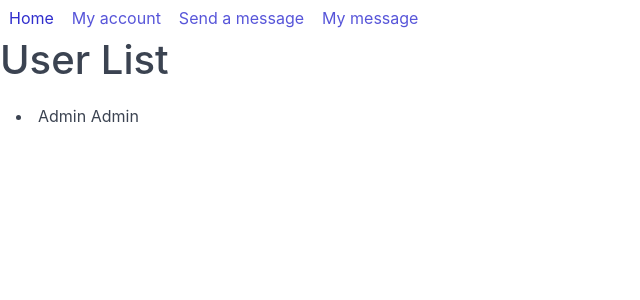
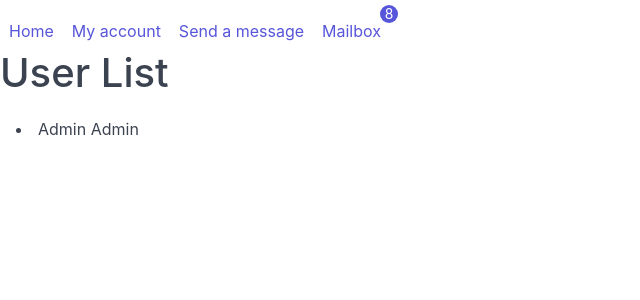
Before and after one commit to francesboc/Message_in_bottle, a Flask app: page /users in a window 1280 px wide. Shown: the top 300 px of the page, without its empty margins (0-640 px from the left). Run offline with Flask 2, Linux system fonts and the light colour scheme; data comes from the database, SQL or seed files in the repository; some libraries are stand-ins or nearby versions.

Commit message:
update UI and navbar

```diff
--- a/monolith/templates/index.html
+++ b/monolith/templates/index.html
@@ -2,15 +2,17 @@
   <head>
     <title>My Message in a Bottle -- Primer</title>
     <link rel="stylesheet" href="https://unpkg.com/spectre.css/dist/spectre.min.css">
+    <link rel="stylesheet" href="spectre-exp.min.css">
+    <link rel="stylesheet" href="spectre-icons.min.css">
     <meta charset="utf-8">
   </head>
   <body>
-    <header class="navbar">
+    <header class="navbar" style="margin-top: 1%;">
       <section class="navbar-section">
         <a href="/" class="btn btn-link">Home</a>
         <a href="/myaccount" class="btn btn-link">My account</a>
         <a href="/message/new" class="btn btn-link">Send a message</a>
-        <a href="#" class="btn btn-link">My message</a>
+        <a href="#" class="btn btn-link badge" data-badge="8">Mailbox</a>
       </section>
     </header>
     <h1>My Message in a Bottle -- Primer</h1>
--- a/monolith/templates/users.html
+++ b/monolith/templates/users.html
@@ -1,16 +1,18 @@
-<html>
+<html lang="en">
   <head>
     <title>My Message in a Bottle -- Primer</title>
     <link rel="stylesheet" href="https://unpkg.com/spectre.css/dist/spectre.min.css">
+    <link rel="stylesheet" href="spectre-exp.min.css">
+    <link rel="stylesheet" href="spectre-icons.min.css">
     <meta charset="utf-8">
   </head>
   <body>
-    <header class="navbar">
+    <header class="navbar" style="margin-top: 1%;">
       <section class="navbar-section">
         <a href="/" class="btn btn-link">Home</a>
         <a href="/myaccount" class="btn btn-link">My account</a>
         <a href="/message/new" class="btn btn-link">Send a message</a>
-        <a href="#" class="btn btn-link">My message</a>
+        <a href="#" class="btn btn-link badge" data-badge="8">Mailbox</a>
       </section>
     </header>
     <h1>User List</h1>
```
Also changed, not shown: monolith/templates/create_user.html (+5 -3 lines), monolith/templates/login.html (+5 -3 lines), monolith/templates/newmessage.html (+5 -3 lines).
